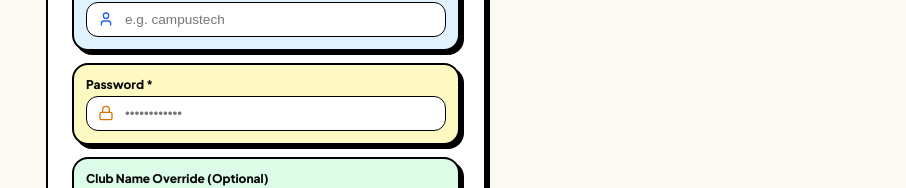
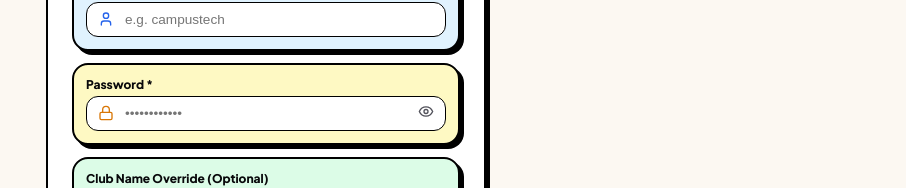
Before and after one commit to Kshoarya/VinhackProject, a React (Vite) app in the folder app/ui/: page / in a window 1280 px wide. Both pictures are taken after a click on the button "Club Login". Shown: the part 347-535 px from the top of the page, without its empty margins (374-1280 px from the left). Built offline with nearby package versions, Linux system fonts and the light colour scheme; the HTML template or start-up script is replaced by a standard one.

Commit message:
feat(ui): update feature cards text in IntroLanding and add show/hide password Eye toggles to authorization inputs

```diff
--- a/app/ui/src/components/IntroLanding.jsx
+++ b/app/ui/src/components/IntroLanding.jsx
@@ -44,7 +44,7 @@ export default function IntroLanding({ onGoToLogin, onGoToSignup }) {
         </div>
       </div>
 
-      {/* Feature Grid (4 Retro Folder Cards with Accent Tabs as shown in Reference Image 5) */}
+      {/* Feature Grid (4 Retro Folder Cards with Accent Tabs) */}
       <div style={{ display: 'grid', gridTemplateColumns: 'repeat(4, 1fr)', gap: '18px' }}>
         {/* Folder 1: Blue Tab */}
         <div className="pop-folder-card" style={{ padding: '22px 18px 18px', display: 'flex', flexDirection: 'column', height: '100%' }}>
@@ -69,7 +69,7 @@ export default function IntroLanding({ onGoToLogin, onGoToSignup }) {
             Vision LLM & OpenCV
           </h4>
           <p style={{ fontSize: '0.8rem', color: 'var(--text-sub)', fontWeight: 600, lineHeight: 1.5, flex: 1 }}>
-            Extracts event title, date, venue, & vibe while smart-cropping 1:1 Feed images automatically.
+            Extracts event title, date, venue, & vibe while auto-cropping 1:1 Feed & 9:16 Story images automatically.
           </p>
         </div>
 
@@ -96,7 +96,7 @@ export default function IntroLanding({ onGoToLogin, onGoToSignup }) {
             Dual Campaign Gen
           </h4>
           <p style={{ fontSize: '0.8rem', color: 'var(--text-sub)', fontWeight: 600, lineHeight: 1.5, flex: 1 }}>
-            Crafts carousel scripts, emoji captions, and hashtags for Instagram + professional LinkedIn copy.
+            Generates custom Instagram captions & carousel scripts + live LinkedIn copy using Club Vault tone guidelines.
           </p>
         </div>
 
@@ -123,7 +123,7 @@ export default function IntroLanding({ onGoToLogin, onGoToSignup }) {
             Peak Hours Scheduler
           </h4>
           <p style={{ fontSize: '0.8rem', color: 'var(--text-sub)', fontWeight: 600, lineHeight: 1.5, flex: 1 }}>
-            Schedule posts for immediate dispatch or peak student engagement hours automatically.
+            Dispatches live posts directly to LinkedIn via Unipile API or schedules for peak student engagement hours.
           </p>
         </div>
 
@@ -150,7 +150,7 @@ export default function IntroLanding({ onGoToLogin, onGoToSignup }) {
             Traction Oversight
           </h4>
           <p style={{ fontSize: '0.8rem', color: 'var(--text-sub)', fontWeight: 600, lineHeight: 1.5, flex: 1 }}>
-            Monitors engagement metrics after publication and triggers dynamic AI auto-refresh if likes are low.
+            Monitors real-time reach & engagement metrics across platforms with automated AI traction oversight.
           </p>
         </div>
       </div>
--- a/app/ui/src/components/Login.jsx
+++ b/app/ui/src/components/Login.jsx
@@ -1,10 +1,11 @@
 import React, { useState } from 'react';
-import { Lock, User, Building2, Sparkles, LogIn, UserPlus, KeyRound, ArrowLeft } from 'lucide-react';
+import { Lock, User, Building2, Sparkles, LogIn, UserPlus, KeyRound, ArrowLeft, Eye, EyeOff } from 'lucide-react';
 
 export default function Login({ initialMode = 'login', onLoginSuccess, onBackToIntro }) {
   const [authMode] = useState(initialMode);
   const [username, setUsername] = useState('');
   const [password, setPassword] = useState('');
+  const [showPassword, setShowPassword] = useState(false);
   const [clubName, setClubName] = useState('');
   const [isLoading, setIsLoading] = useState(false);
   const [errorMsg, setErrorMsg] = useState('');
@@ -160,7 +161,7 @@ export default function Login({ initialMode = 'login', onLoginSuccess, onBackToI
             <div style={{ position: 'relative' }}>
               <Lock size={16} color="#d97706" style={{ position: 'absolute', left: '12px', top: '50%', transform: 'translateY(-50%)' }} />
               <input
-                type="password"
+                type={showPassword ? "text" : "password"}
                 value={password}
                 onChange={(e) => setPassword(e.target.value)}
                 placeholder="••••••••••••"
@@ -170,11 +171,27 @@ export default function Login({ initialMode = 'login', onLoginSuccess, onBackToI
                   color: 'var(--text-main)',
                   border: '1px solid var(--border-subtle)',
                   borderRadius: '12px',
-                  padding: '9px 12px 9px 38px',
+                  padding: '9px 38px 9px 38px',
                   fontSize: '0.85rem',
                   outline: 'none'
                 }}
               />
+              <button
+                type="button"
+                onClick={() => setShowPassword(!showPassword)}
+                style={{
+                  position: 'absolute',
+                  right: '12px',
+                  top: '50%',
+                  transform: 'translateY(-50%)',
+                  background: 'transparent',
+                  border: 'none',
+                  color: 'var(--text-muted)',
+                  cursor: 'pointer'
+                }}
+              >
+                {showPassword ? <EyeOff size={16} /> : <Eye size={16} />}
+              </button>
             </div>
           </div>
 
--- a/app/ui/src/components/SocialSettings.jsx
+++ b/app/ui/src/components/SocialSettings.jsx
@@ -1,12 +1,14 @@
 import React, { useState, useEffect } from 'react';
-import { Instagram, Linkedin, ShieldCheck, Sparkles, Save, ArrowRight, Key, AtSign } from 'lucide-react';
+import { Instagram, Linkedin, ShieldCheck, Sparkles, Save, ArrowRight, Key, AtSign, Eye, EyeOff } from 'lucide-react';
 
 export default function SocialSettings({ clubInfo, onSaveCredentials }) {
   const [instagramUser, setInstagramUser] = useState('');
   const [instagramToken, setInstagramToken] = useState('');
+  const [showInstagramToken, setShowInstagramToken] = useState(false);
 
   const [linkedinUser, setLinkedinUser] = useState('');
   const [linkedinToken, setLinkedinToken] = useState('');
+  const [showLinkedinToken, setShowLinkedinToken] = useState(false);
 
   const [isSaving, setIsSaving] = useState(false);
   const [savedSuccess, setSavedSuccess] = useState(false);
@@ -131,13 +133,30 @@ export default function SocialSettings({ clubInfo, onSaveCredentials }) {
                 <div style={{ position: 'relative' }}>
                   <Key size={18} color="var(--accent-purple)" style={{ position: 'absolute', left: '14px', top: '50%', transform: 'translateY(-50%)', zIndex: 5 }} />
                   <input
-                    type="password"
+                    type={showInstagramToken ? "text" : "password"}
                     className="custom-input"
                     value={instagramToken}
                     onChange={(e) => setInstagramToken(e.target.value)}
                     placeholder="••••••••••••••••••••"
-                    style={{ paddingLeft: '44px', fontSize: '0.95rem', height: '46px' }}
+                    style={{ paddingLeft: '44px', paddingRight: '44px', fontSize: '0.95rem', height: '46px' }}
                   />
+                  <button
+                    type="button"
+                    onClick={() => setShowInstagramToken(!showInstagramToken)}
+                    style={{
+                      position: 'absolute',
+                      right: '14px',
+                      top: '50%',
+                      transform: 'translateY(-50%)',
+                      background: 'transparent',
+                      border: 'none',
+                      color: 'var(--text-muted)',
+                      cursor: 'pointer',
+                      zIndex: 5
+                    }}
+                  >
+                    {showInstagramToken ? <EyeOff size={18} /> : <Eye size={18} />}
+                  </button>
                 </div>
               </div>
             </div>
@@ -180,13 +199,30 @@ export default function SocialSettings({ clubInfo, onSaveCredentials }) {
                 <div style={{ position: 'relative' }}>
                   <Key size={18} color="var(--accent-blue)" style={{ position: 'absolute', left: '14px', top: '50%', transform: 'translateY(-50%)', zIndex: 5 }} />
                   <input
-                    type="password"
+                    type={showLinkedinToken ? "text" : "password"}
                     className="custom-input"
                     value={linkedinToken}
                     onChange={(e) => setLinkedinToken(e.target.value)}
                     placeholder="••••••••••••••••••••"
-                    style={{ paddingLeft: '44px', fontSize: '0.95rem', height: '46px' }}
+                    style={{ paddingLeft: '44px', paddingRight: '44px', fontSize: '0.95rem', height: '46px' }}
                   />
+                  <button
+                    type="button"
+                    onClick={() => setShowLinkedinToken(!showLinkedinToken)}
+                    style={{
+                      position: 'absolute',
+                      right: '14px',
+                      top: '50%',
+                      transform: 'translateY(-50%)',
+                      background: 'transparent',
+                      border: 'none',
+                      color: 'var(--text-muted)',
+                      cursor: 'pointer',
+                      zIndex: 5
+                    }}
+                  >
+                    {showLinkedinToken ? <EyeOff size={18} /> : <Eye size={18} />}
+                  </button>
                 </div>
               </div>
             </div>
```
